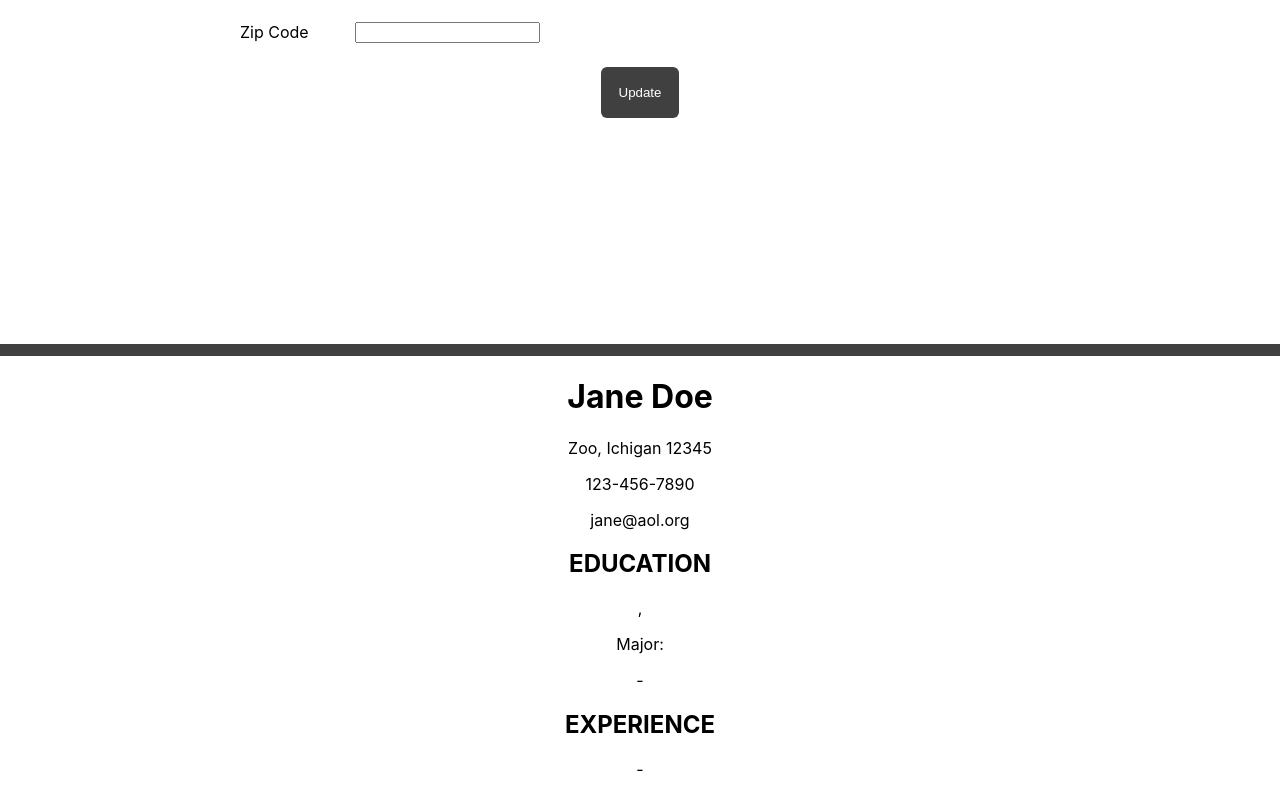
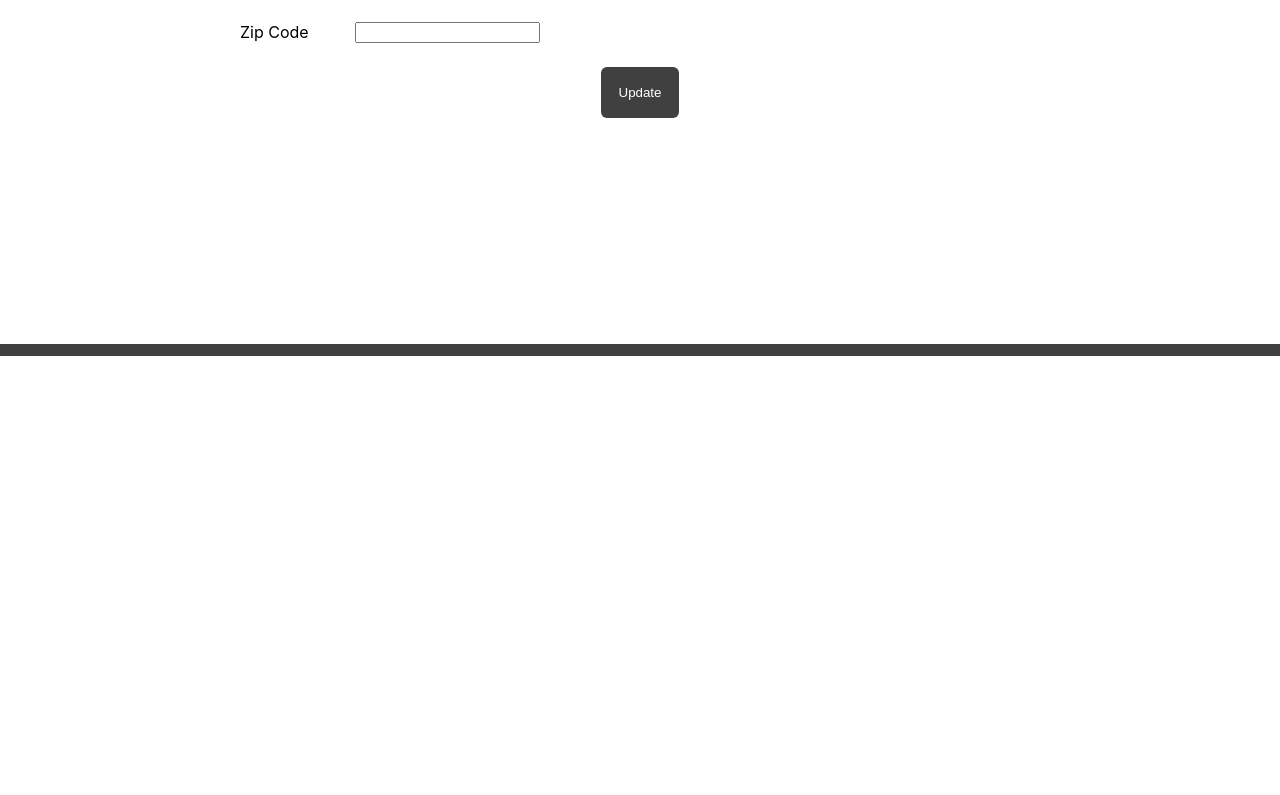
Before and after one commit to tbruner/cv-application, a React (Create React App) app: page / in a window 1280 px wide. Shown: the part 340-1135 px from the top of the page. After the commit the page ends 800 px from the top, so only its background shows below. Built offline with nearby package versions, Linux system fonts and the light colour scheme.

Commit message:
Set to only display cv when information is given

```diff
--- a/src/App.js
+++ b/src/App.js
@@ -6,31 +6,9 @@ import Display from './components/Display.js'
 
 function App() {
   const [currentSection, setCurrentSection] = useState('general-info');
-  const [generalInfo, setGeneralInfo] = useState({
-    firstName: 'Jane',
-    lastName: 'Doe',
-    email: 'jane@aol.org',
-    phone: '123-456-7890',
-    address: '000 Mocking Bird Lane',
-    city: 'Zoo',
-    state: 'Ichigan',
-    zip: '12345'
-  });
-  const [education, setEducation] = useState({
-    schoolName: '',
-    city: '',
-    state: '',
-    major: '',
-    from: '',
-    to: ''
-  });
-  const [experience, setExperience] = useState({
-    employer: '',
-    jobTitle: '',
-    from: '',
-    to: '',
-    jobDuties: ''
-  });
+  const [generalInfo, setGeneralInfo] = useState({});
+  const [education, setEducation] = useState([]);
+  const [experience, setExperience] = useState([]);
 
   function sectionSelect(e) {
     if(e.target.value === 'general-info') {
@@ -57,14 +35,14 @@ function App() {
   }
 
   function updateEducation() {
-    setEducation({
+    setEducation([{
       schoolName: document.getElementById('school-name').value,
       city: document.getElementById('school-city').value,
       state: document.getElementById('school-state').value,
       major: document.getElementById('area-of-study').value,
       from: document.getElementById('date-from').value,
       to: document.getElementById('date-to').value
-    });
+    }]);
   }
 
   function updateExperience() {
--- a/src/components/Display.js
+++ b/src/components/Display.js
@@ -1,26 +1,28 @@
 function Display(props) {
   return (
     <>
-    <div className="cv-header">
+    {props.generalInfo.hasOwnProperty('firstName') && <div className="cv-header">
       <h1>{props.generalInfo.firstName} {props.generalInfo.lastName}</h1>
       <p>{props.generalInfo.city}, {props.generalInfo.state} {props.generalInfo.zip}</p>
       <p>{props.generalInfo.phone}</p>
       <p>{props.generalInfo.email}</p>
-    </div>
-    <div className="education">
+    </div>}
+
+    {props.education[0] && <div className="education">
       <h2>EDUCATION</h2>
       <h3>{props.education.schoolName}</h3>
       <p>{props.education.city}, {props.education.state}</p>
       <p>Major: {props.education.major}</p>
       <p>{props.education.from} - {props.education.to}</p>
-    </div>
-    <div className="experience">
+    </div>}
+
+    {props.experience[0] && <div className="experience">
       <h2>EXPERIENCE</h2>
       <h3>{props.experience.jobTitle}</h3>
       <p>{props.experience.employer}</p>
       <p>{props.experience.from} - {props.experience.to}</p>
       <p>{props.experience.jobDuties}</p>
-    </div>
+    </div>}
     </>
   );
 }
```
